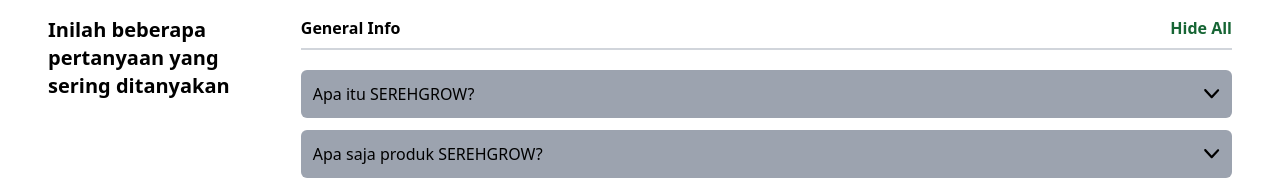
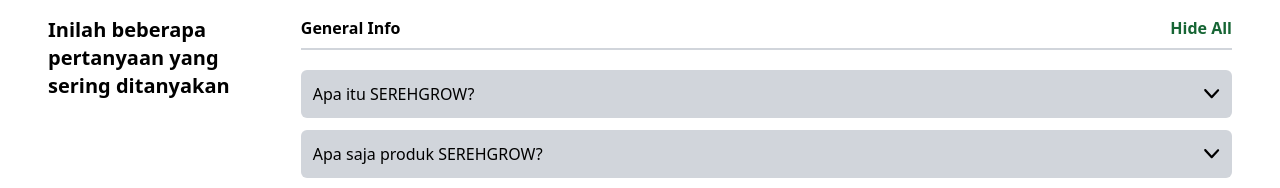
Before and after one commit to ilhammaulana29/SerehGrow, a React (Vite) app: page /bantuan in a window 1280 px wide. Shown: the part 744-932 px from the top of the page. Built offline with nearby package versions, Linux system fonts and the light colour scheme.

Commit message:
Membuat Scroll Target

```diff
--- a/src/pages/HelpPage.jsx
+++ b/src/pages/HelpPage.jsx
@@ -55,8 +55,9 @@
         }
         showButton1={true}
         buttonText1="Selengkapnya"
+        scrollTarget1="#help"
       />
-      <div className="flex flex-col md:flex-row gap-5 px-12 mt-16">
+      <div className="flex flex-col md:flex-row gap-5 px-12 mt-16" id="help">
         <div className="w-full md:w-1/5">
           <p className="text-xl font-bold">
             Inilah beberapa pertanyaan yang sering ditanyakan
@@ -72,7 +73,7 @@
             {faqData.map((item, index) => (
               <div key={index}>
                 <div
-                  className="p-3 bg-gray-400 w-50 md-w rounded-md flex justify-between cursor-pointer"
+                  className="p-3 bg-gray-300 w-50 md-w rounded-md flex justify-between cursor-pointer"
                   onClick={() => toggleContentVisibility(index)}
                 >
                   <p>{item.question}</p>
--- a/src/pages/ProductPage.jsx
+++ b/src/pages/ProductPage.jsx
@@ -37,8 +37,9 @@
         }
         showButton1={true}
         buttonText1="Selengkapnya"
+        scrollTarget1="#product"
       />
-      <div className="lg:px-12 px-4 mt-10">
+      <div className="lg:px-12 px-4 mt-10 " id="product">
         <p className="lg:text-2xl text-xl text-center lg:text-left text-green1 font-bold">
           PRODUK YANG DIHASILKAN SEREH WANGI
         </p>
```
